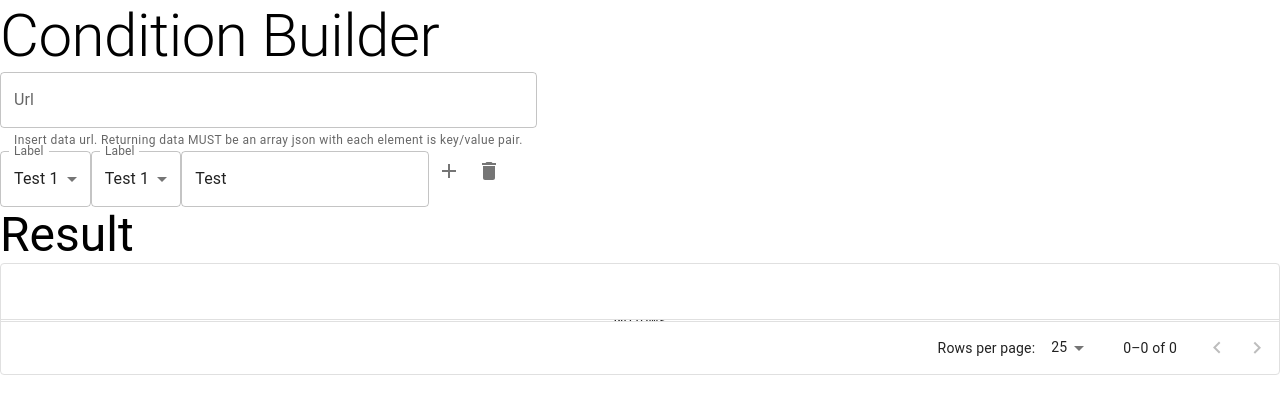
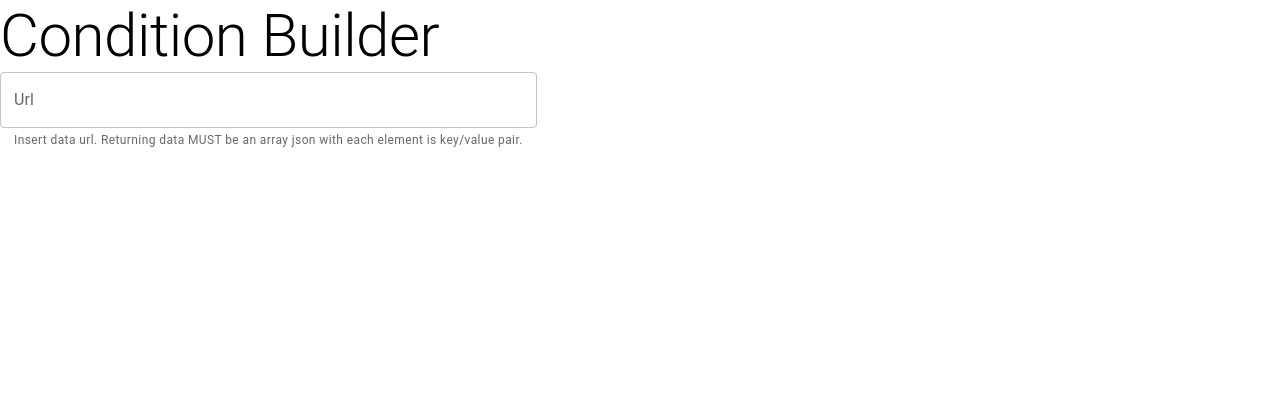
Before and after one commit to gabrielrossetto/condition-builder, a React (Vite) app: page / in a window 1280 px wide. Shown: the top 414 px of the page. Built offline with nearby package versions, Linux system fonts and the light colour scheme; the HTML template or start-up script is replaced by a standard one.

Commit message:
feat(app): add or filter method and improvments

```diff
--- a/src/pages/Home.tsx
+++ b/src/pages/Home.tsx
@@ -8,13 +8,31 @@ interface ApiDataRowType {
   [key: string]: string | number | Array<string | number>;
 }
 
+interface Condition {
+  left: string;
+  operator: string;
+  value: string;
+}
+
+const comparisonOptions = [
+  { label: 'Equals', value: 'equals' },
+  { label: 'Greater than', value: 'greaterThan' },
+  { label: 'Less than', value: 'lessThan' },
+  { label: 'Contain', value: 'contain' },
+  { label: 'Not Contain', value: 'notContain' },
+  { label: 'Regex', value: 'regex' },
+];
+
 const Home = () => {
   const [apiData, setApiData] = useState<ApiDataRowType[]>([]);
   const [columns, setColumns] = useState<GridColDef[]>([]);
   const [url, setUrl] = useState<string>('');
+  const [loading, setLoading] = useState<boolean>(false);
+  const [conditions, setConditions] = useState<Condition[]>([{ left: '', operator: '', value: '' }]);
 
   useEffect(() => {
     const fetchData = async () => {
+      setLoading(true);
       try {
         const response = await fetch(url);
         const data: ApiDataRowType[] = await response.json();
@@ -31,6 +49,8 @@ const Home = () => {
         }
       } catch (error) {
         console.error('Error getting API info:', error);
+      } finally {
+        setLoading(false);
       }
     };
 
@@ -39,12 +59,70 @@ const Home = () => {
     }
   }, [url]);
 
-  const handleUrlChange = (event: React.ChangeEvent<HTMLInputElement>) => {
+  const handleLeftConditionChange = (event: React.ChangeEvent<HTMLInputElement | HTMLTextAreaElement>, index: number) => {
+    const newConditions = [...conditions];
+    newConditions[index].left = event.target.value;
+    setConditions(newConditions);
+  };
+
+  const handleOperatorChange = (event: React.ChangeEvent<HTMLInputElement | HTMLTextAreaElement>, index: number) => {
+    const newConditions = [...conditions];
+    newConditions[index].operator = event.target.value;
+    setConditions(newConditions);
+  };
+
+  const handleValueChange = (event: React.ChangeEvent<HTMLInputElement | HTMLTextAreaElement>, index: number) => {
+    const newConditions = [...conditions];
+    newConditions[index].value = event.target.value;
+    setConditions(newConditions);
+  };
+
+  const handleAddCondition = () => {
+    setConditions([...conditions, { left: '', operator: '', value: '' }]);
+  };
+
+  const handleDeleteCondition = (index: number) => {
+    const newConditions = [...conditions];
+    newConditions.splice(index, 1);
+    setConditions(newConditions);
+  };
+
+  const handleUrlChange = (event: React.ChangeEvent<HTMLInputElement | HTMLTextAreaElement>) => {
     setUrl(event.target.value);
   };
 
+  const filterData = () => {
+    if (conditions.length === 0) {
+      return apiData;
+    }
+
+    return apiData.filter((rowData) =>
+      conditions.some((condition) => {
+        const { left, operator, value } = condition;
+        const columnValue = rowData[left];
+
+        switch (operator) {
+          case 'equals':
+            return String(columnValue) === value;
+          case 'greaterThan':
+            return Number(columnValue) > Number(value);
+          case 'lessThan':
+            return Number(columnValue) < Number(value);
+          case 'contain':
+            return String(columnValue).includes(value);
+          case 'notContain':
+            return !String(columnValue).includes(value);
+          case 'regex':
+            return new RegExp(value).test(String(columnValue));
+          default:
+            return true;
+        }
+      })
+    );
+  };
+
   return (
-    <Box className="flex flex-col items-center justify-center mt-4 w-full">
+    <Box className="flex flex-col items-center justify-center w-full mt-4">
       <Typography variant="h2">
         Condition Builder
       </Typography>
@@ -57,51 +135,62 @@ const Home = () => {
         onChange={handleUrlChange}
       />
 
-      <Box className="flex items-center gap-4 justify-center mt-4 p-4 w-3/4 border shadow-md">
+      {loading && (
+        <Typography>Loading...</Typography>
+      )}
+
+      {url && !loading && (
+        <>
+          <Box className="flex flex-col items-center justify-center w-3/4 gap-6 p-4 mt-4 border shadow-md">
+            {conditions.map((condition, index) => (
+              <Box key={index} className="flex items-center justify-center w-full gap-4">
+                {index > 0 && (
+                  <Typography variant="body1" className="mr-2">OR</Typography>
+                )}
                 <TextField
                   className="w-1/3"
-          value={"test"}
-          onChange={() => { }}
                   select
-          label="Label"
+                  label="Left Condition"
+                  value={condition.left}
+                  onChange={(event) => handleLeftConditionChange(event, index)}
                 >
-          <MenuItem key={1} value="test">
-            Test 1
+                  {columns.map((column) => (
+                    <MenuItem key={column.field} value={column.field}>
+                      {column.headerName}
                     </MenuItem>
-          <MenuItem key={2} value="test2">
-            Test 2
-          </MenuItem>
+                  ))}
                 </TextField>
 
                 <TextField
                   className="w-1/3"
-          value={"test"}
-          onChange={() => { }}
                   select
-          label="Label"
+                  label="Operator"
+                  value={condition.operator}
+                  onChange={(event) => handleOperatorChange(event, index)}
                 >
-          <MenuItem key={1} value="test">
-            Test 1
+                  {comparisonOptions.map((option) => (
+                    <MenuItem key={option.value} value={option.value}>
+                      {option.label}
                     </MenuItem>
-          <MenuItem key={2} value="test2">
-            Test 2
-          </MenuItem>
+                  ))}
                 </TextField>
 
                 <TextField
                   className="w-1/3"
                   placeholder="Value"
-          value="Test"
-          onChange={() => { }}
+                  value={condition.value}
+                  onChange={(event) => handleValueChange(event, index)}
                 />
 
-        <IconButton >
+                <IconButton color="info" onClick={handleAddCondition}>
                   <AddIcon />
                 </IconButton>
 
-        <IconButton >
+                <IconButton color="warning" onClick={() => handleDeleteCondition(index)}>
                   <DeleteIcon />
                 </IconButton>
+              </Box>
+            ))}
           </Box>
 
           <Typography variant="h3" className="font-extrabold">
@@ -111,7 +200,7 @@ const Home = () => {
           <Box className="flex flex-col items-center justify-center w-3/4">
             <Box className="w-full">
               <DataGrid
-            rows={apiData}
+                rows={filterData()}
                 columns={columns}
                 pagination
                 initialState={{
@@ -122,6 +211,8 @@ const Home = () => {
               />
             </Box>
           </Box>
+        </>
+      )}
     </Box >
   );
 };
```
Lines whose indentation alone changed are shown as unchanged.
